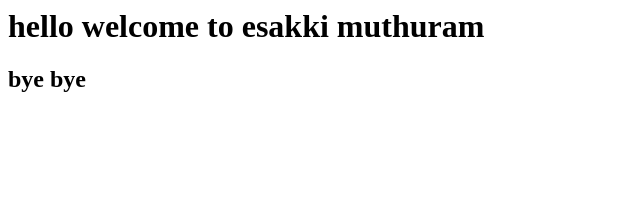
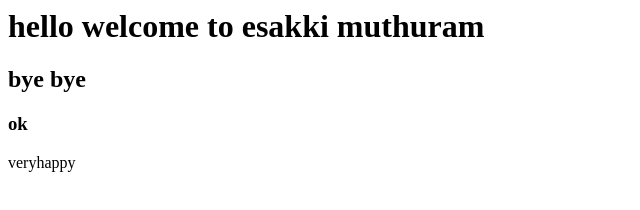
Before and after one commit to Esakki007-ram/gitpractice3, a plain HTML site: page index.html in a window 1280 px wide. Shown: the whole page, without its empty margins (0-640 px from the left). Drawn offline with Linux system fonts and the light colour scheme.

Commit message:
extra add line in index.html

```diff
--- a/index.html
+++ b/index.html
@@ -1,2 +1,4 @@
 <h1>hello welcome to esakki muthuram</h1>
 <h2>bye bye</h2>
+<h3>ok</h3>
+<p>veryhappy </p>
```
